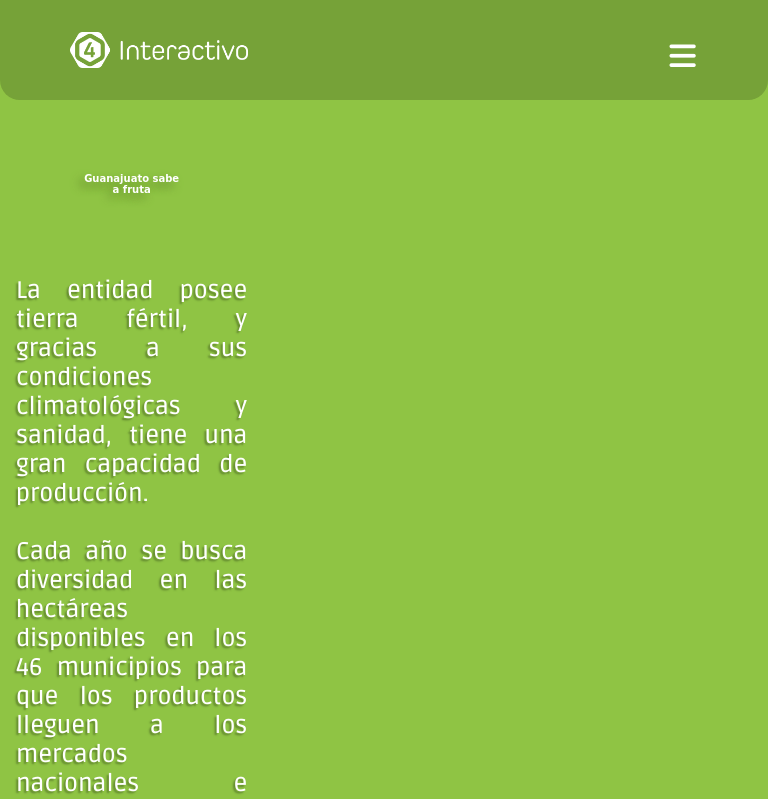
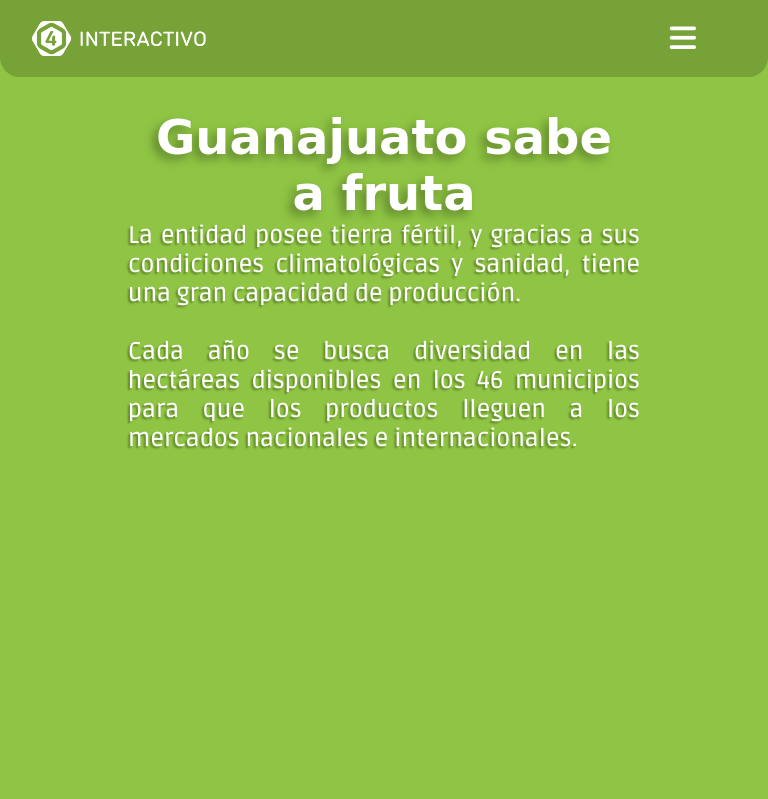
Before and after one commit to tv4Interactivo/Guanajuato_fruta, a plain HTML site: page index.html in a window 768 px wide. Shown: the top 799 px of the page. Drawn offline with nearby package versions, Linux system fonts and the light colour scheme; some packages are replaced by stand-ins of ours; a script that the page names is missing; a web font is replaced by a local one.

Commit message:
version 1.0.2

```diff
--- a/index.html
+++ b/index.html
@@ -59,9 +59,9 @@
   <body>
     <nav class="navbar">
       <img
-        class="interactivo"
-        src="assets/images/i_white.png"
-        alt="logo 4interativo"
+        class="logo"
+        src="assets/images/Logo_4i_mayus.png"
+        alt="logo 4 Interativo"
       />
 
       <div class="dropdown">
@@ -144,7 +144,7 @@
           min-field-of-view="15.4deg"
           disable-zoom
         >
-        <button slot="hotspot-hand" data-position="0.0 1.05 0.5"
+        <button class="hot-hand" slot="hotspot-hand" data-position="0.0 1.05 0.5"
           data-normal="0.0 1.05 0.5">
           <div id="annotation">This hotspot disappears completely</div>
         </button>
--- a/style.css
+++ b/style.css
@@ -5,7 +5,7 @@
   color: #fff;
 }
 
-button{
+.hot-hand{
   display: block;
   width: 20px;
   height: 20px;
@@ -35,18 +35,26 @@ body {
 }
 
 .navbar {
+  background-color: #76a238;
   display: flex;
   justify-content: space-between;
   align-items: center;
-  padding: 0% 5%;
-  background-color: #76a238;
+  padding: 0.1rem 2rem;
+  top: 0;
+  width: 100%;
+  z-index: 1;
   border-bottom-left-radius: 20px;
   border-bottom-right-radius: 20px;
 }
 
+.logo {
+  width: 10%;
+  height: 10%;
+}
+
 .dropbtn {
-  background-color: #76a238;
-  margin: 30px 47px;
+  background-color: unset;
+  margin: 20px 47px;
   font-size: 30px;
   border: none;
   cursor: pointer;
@@ -85,12 +93,6 @@ body {
 /* Change color of dropdown links on hover */
 .dropdown-content button:hover {
   background-color:#61862e;
-}
-
-.interactivo {
-  width: 250px;
-  height: 15%;
-  padding: 2rem;
 }
 
 .main{
@@ -171,14 +173,8 @@ footer p{
     min-width: 70px;
   }
 
-  .navbar {
-    display: flex;
-    justify-content: space-between;
-    padding: 0;
-  }
-
-  .interactivo {
-    width: 50%;
+  .logo {
+    width: 40%;
   }
 
   h1 {
@@ -234,16 +230,22 @@ footer p{
   }
 
   h1 {
-    font-family: "Averia Serif Libre", cursive;
-    font-size: 10px;
+    font-size: 3rem;
   }
 
   p {
     font-size: 1.5rem;
+    margin: 0 6rem;
+  }
+
+  .main{
+    flex-direction: column;
   }
 
   .content {
-    padding: 2rem 1rem;
+    width: 100%;
+    height: 80%;
+    padding: 2rem;
   }
 }
 
```
Also changed, not shown: assets/images/Logo_4i_mayus.png (added).
